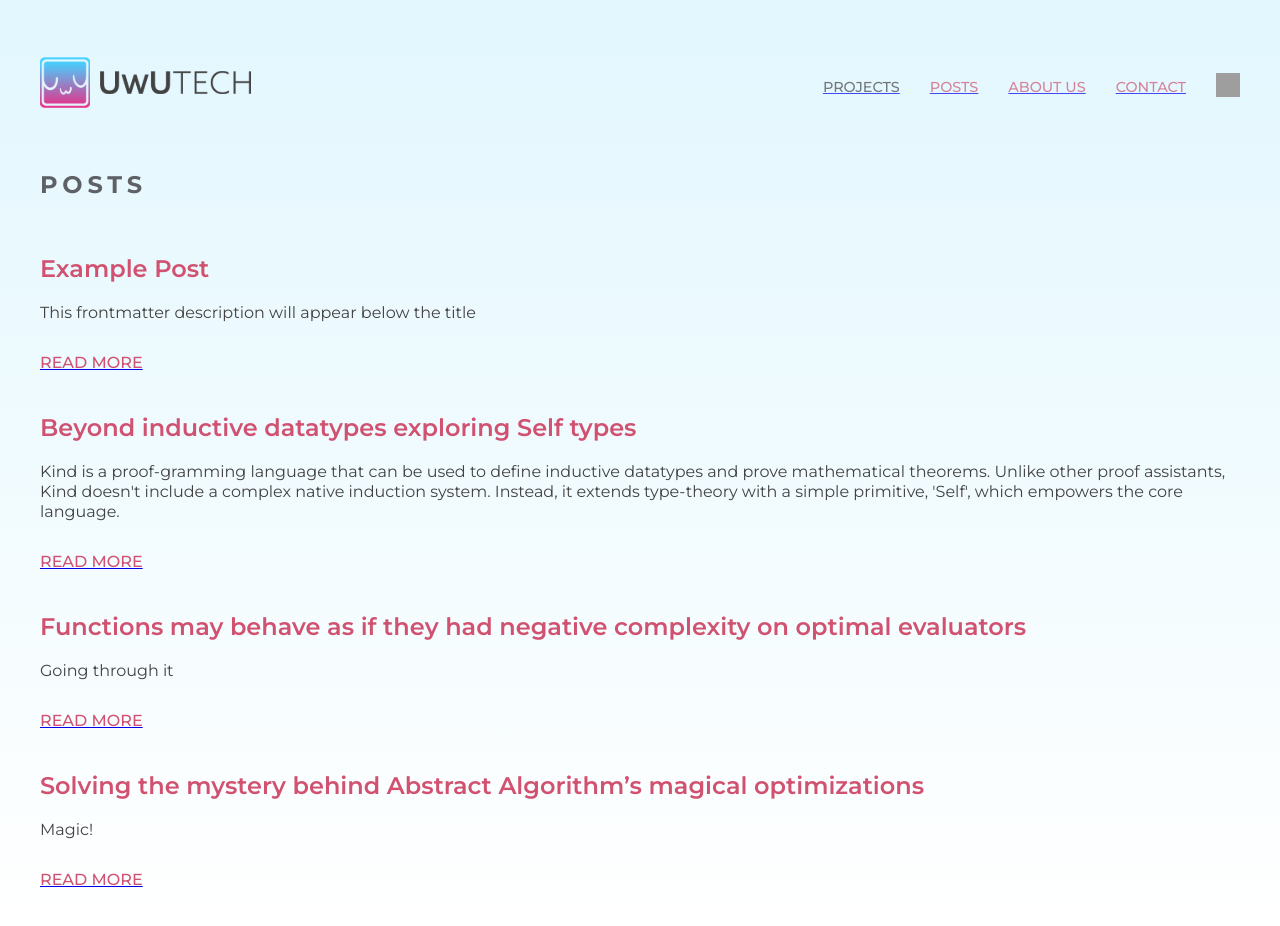
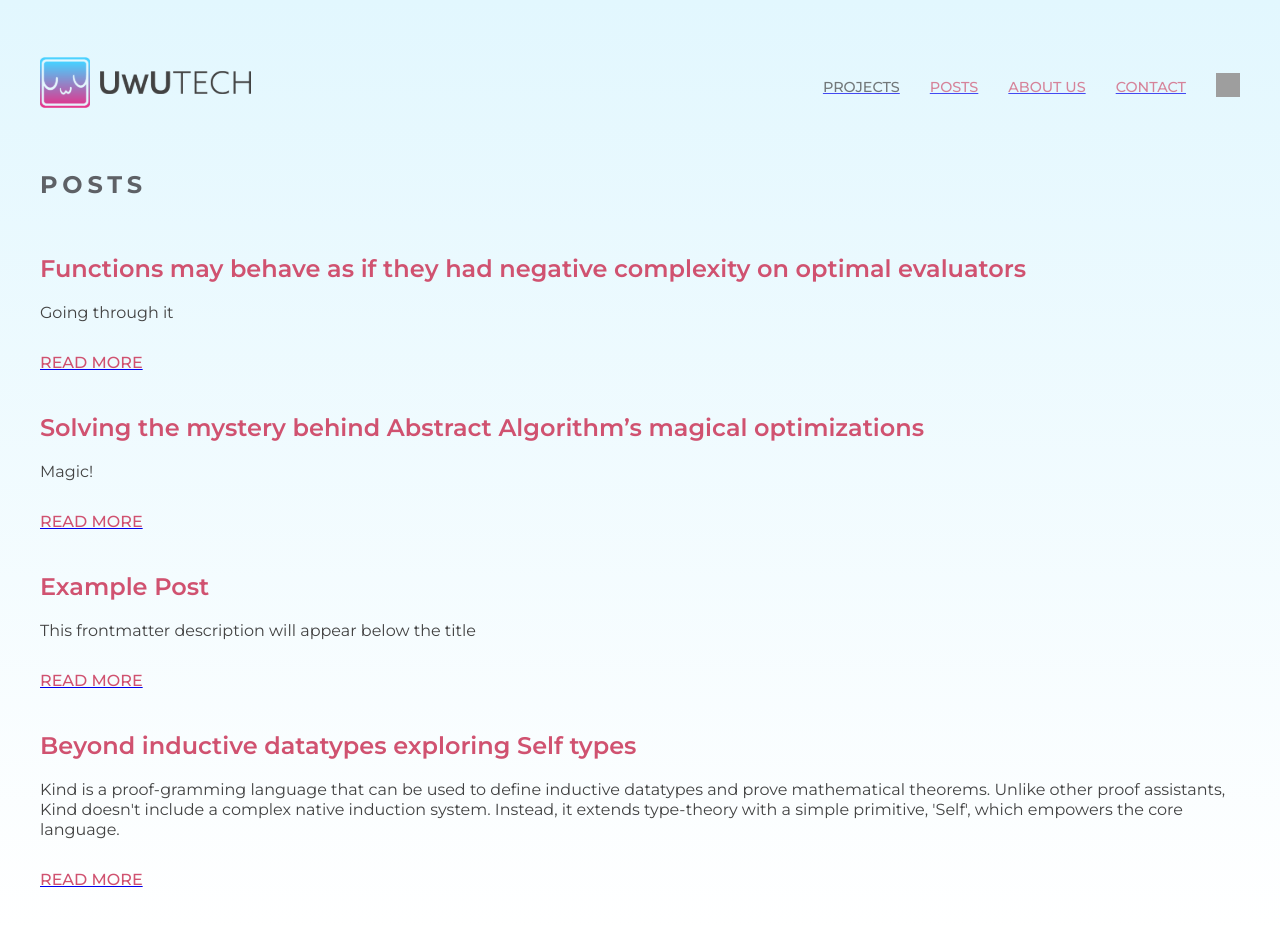
Before and after one commit to racs4/uwu-company-blog, a Next.js app: page /blog in a window 1280 px wide. Shown: the top 926 px of the page. Built offline with nearby package versions, Linux system fonts and the light colour scheme; grey boxes are pictures that could not be loaded.

Commit message:
changed posts order

```diff
--- a/pages/blog/index.js
+++ b/pages/blog/index.js
@@ -34,7 +34,11 @@ export function getStaticProps() {
         filePath,
       };
     })
-    .filter((post) => post.data.published);
+    .filter((post) => post.data.published)
+    .sort(
+      (dataA, dataB) =>
+        new Date(dataA.data.publishedOn) - new Date(dataB.data.publishedOn)
+    );
 
   return { props: { posts } };
 }
```
